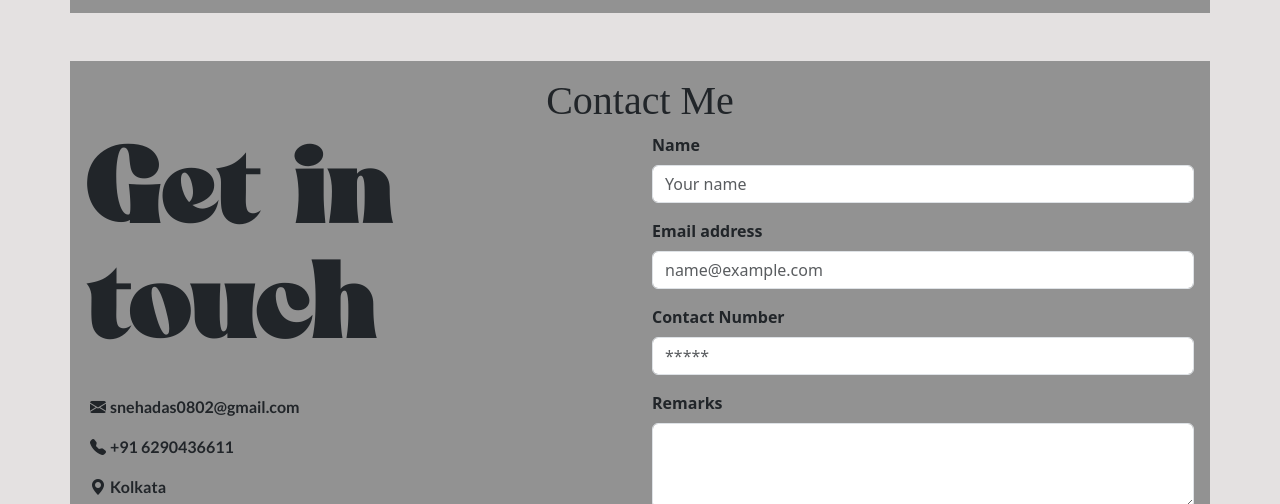
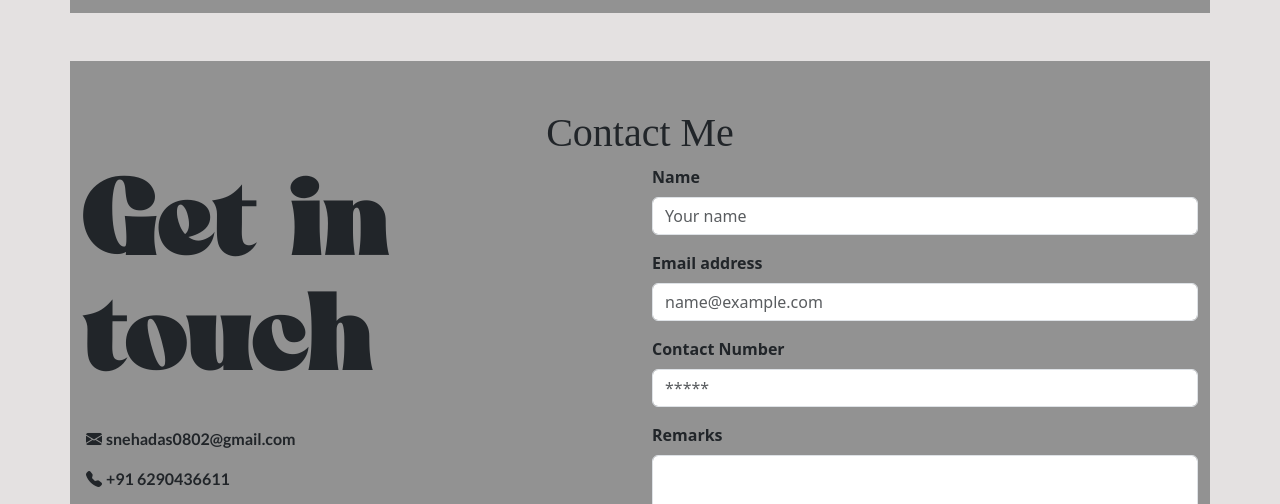
Before and after one commit to Snehadas08/portfolio-sneha, a website: page index.html in a window 1280 px wide. Shown: the part 2194-2698 px from the top of the page. Drawn offline with nearby package versions, Linux system fonts and the light colour scheme; a web font is replaced by a local one.

Commit message:
classes changed

```diff
--- a/index.html
+++ b/index.html
@@ -185,7 +185,7 @@
    </div>
    <!-------contact------>
    <div class="container-fluid contact">
-      <div class="container p-3" style="background-color: #929292;">
+      <div class="container py-5" style="background-color: #929292;">
         <h1 class="heading text-center">Contact Me</h1>
             <div class="row">
               <div class="col-12 col-lg-6 col-md-6">
@@ -194,7 +194,7 @@
                  <p class="contact-heading fw-semibold "><i class="bi bi-envelope-fill px-1"></i>snehadas0802@gmail.com</p>
                  <p class="contact-heading fw-semibold "><i class="bi bi-telephone-fill px-1"></i>+91 6290436611</p>
                  <p class="contact-heading fw-semibold"><i class="bi bi-geo-alt-fill px-1"></i>Kolkata</p>
-                 <ul class="list-group list-group-horizontal  mx-auto mb-2 mb-lg-0">
+                 <ul class="list-group list-group-horizontal mx-auto mb-2 mb-lg-0">
                   <li><a href="https://www.facebook.com/people/Sneha-Das/pfbid02xp7EZtv4rkHmEqFWUR4UUgPdvfWbptex8zxjkaZ77hTAhnW6dHh4kUFvgmvsdNVhl/?rdid=yj9W5Vrtixam5OgC&share_url=https%3A%2F%2Fwww.facebook.com%2Fshare%2FNMpup5YEp6coiqRQ%2F" class="link"><i class="bi bi-facebook mx-2"></i></a></li>
                   <li><a href="https://www.instagram.com/__this_is_sneha_/profilecard/?igsh=MXIyb3Q3b3l2ZXd4cQ%3D%3D" class="link"><i class="bi bi-instagram mx-2"></i></a></li>
                   <li><a href="https:x.com/Sneha_Das2002?s=09"class="link"><i class="bi bi-twitter-x mx-2"></i></a></i></li>
```
